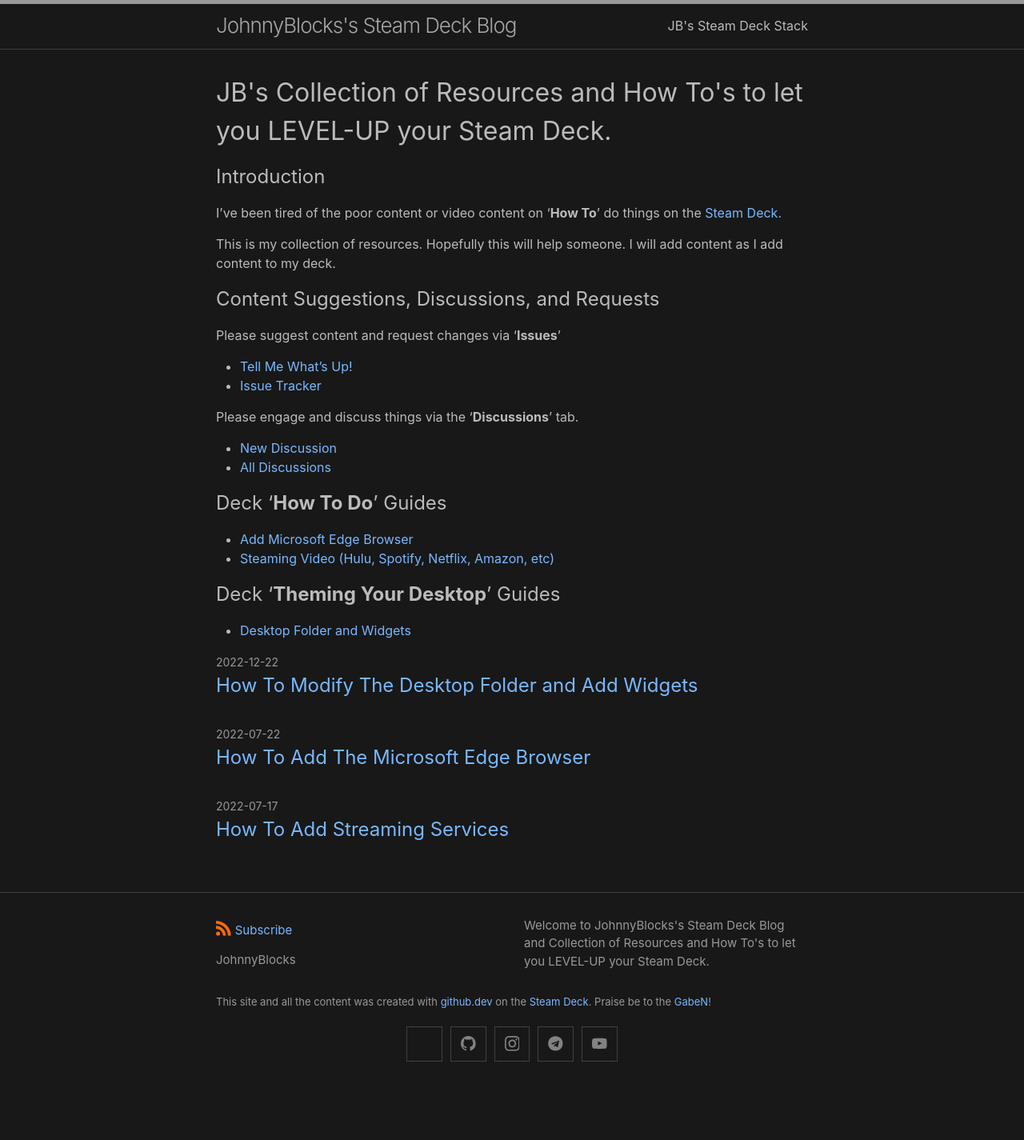
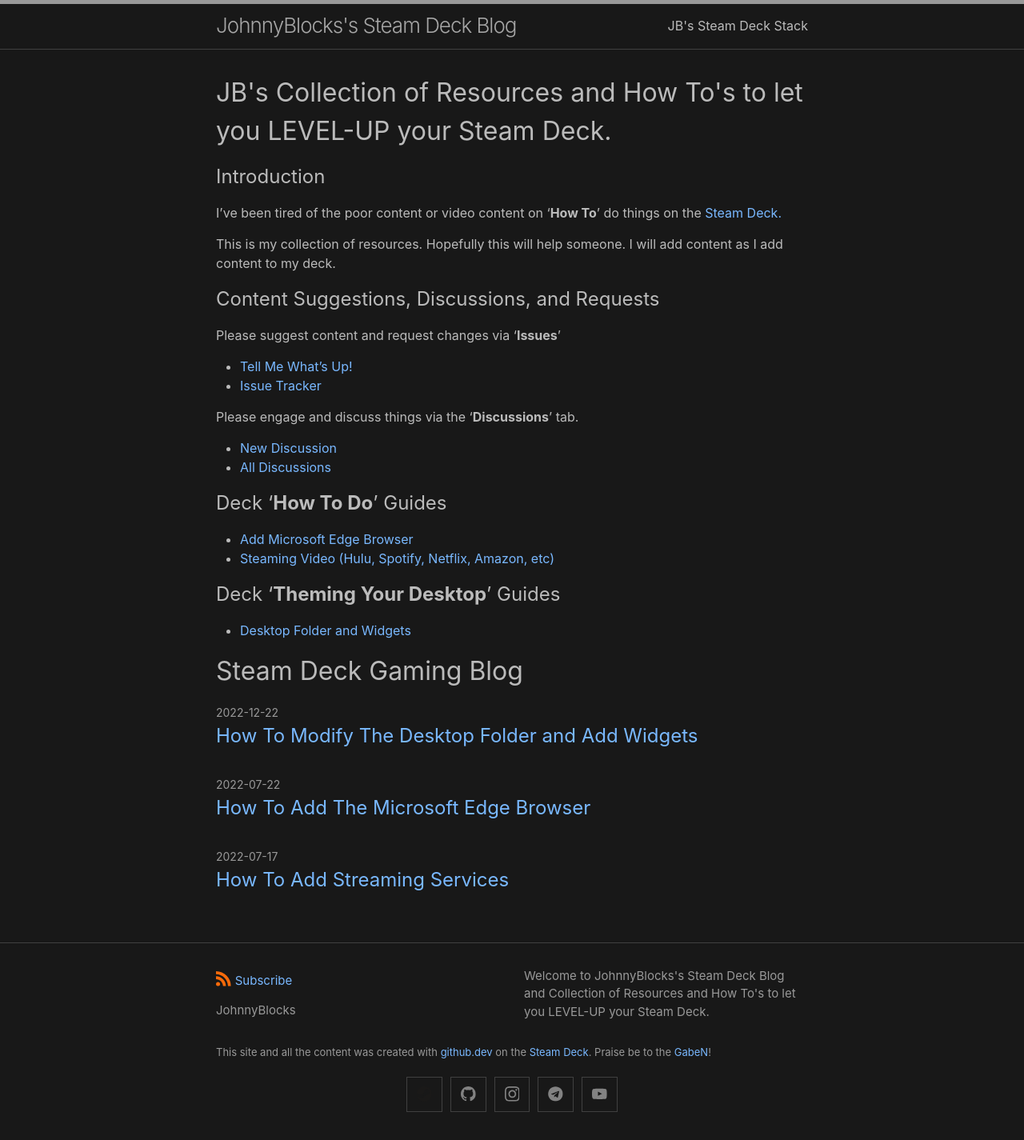
Before and after one commit to JohnnyBlocks/SteamDeck, a Jekyll site: the page built from index.md, in a window 1280 px wide. Shown: the whole page at 80% size. Built offline with Jekyll 4.4.1, drawn with Linux system fonts in a browser that asks for light colours; before the commit the page ends 1362 px from its top, so only the background shows below that.

Commit message:
blog title

```diff
--- a/index.md
+++ b/index.md
@@ -2,6 +2,8 @@
 layout: home
 
 title: "JB's Collection of Resources and How To's to let you LEVEL-UP your Steam Deck."
+
+blog-title: Steam Deck Gaming Blog
 ---
 
 ## Introduction
@@ -33,3 +35,5 @@ Please engage and discuss things via the '**Discussions**' tab.
 - [Desktop Folder and Widgets](guides/desktop_folder_widgets)
 <!-- - [Return to Gaming Mode](guides/return_to_gaming_mode)
 -->
+
+<h1>{{ page.blog-title }}</h1>
```
